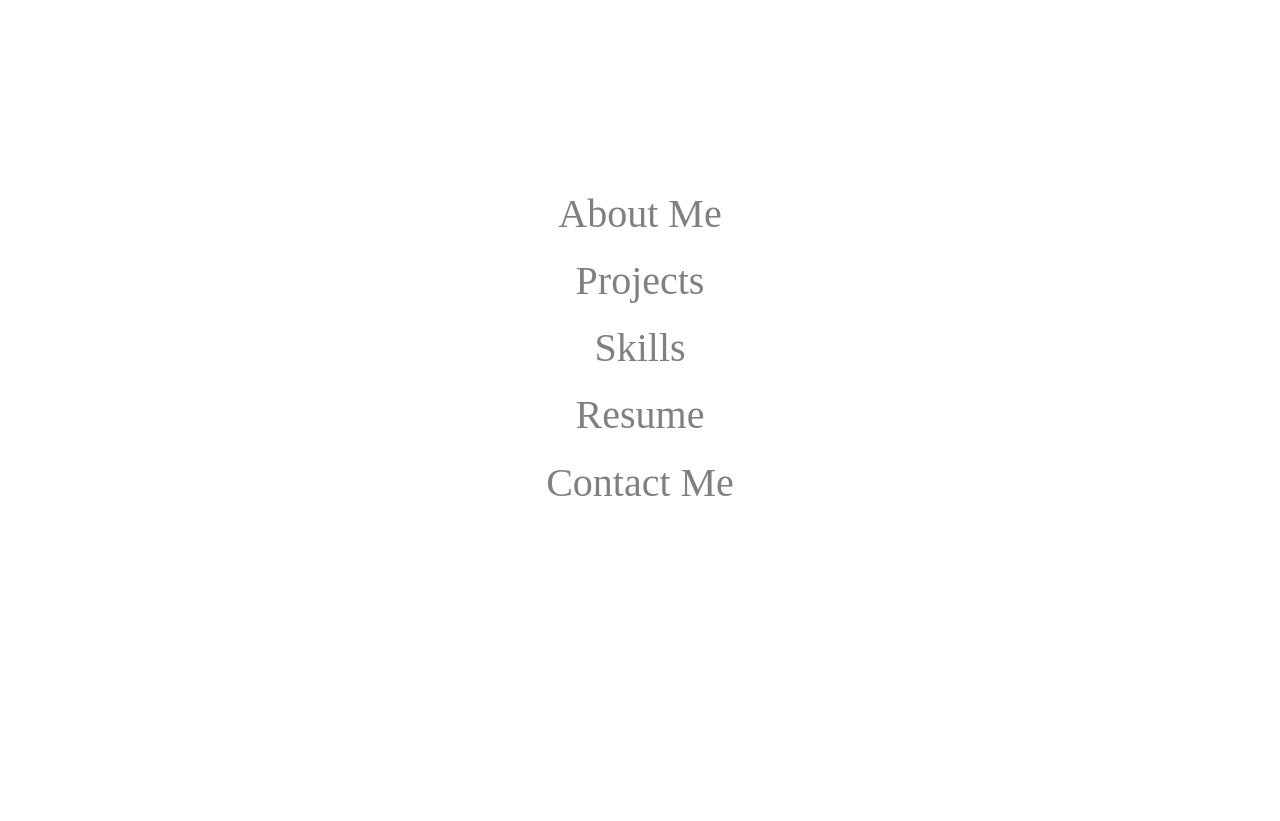
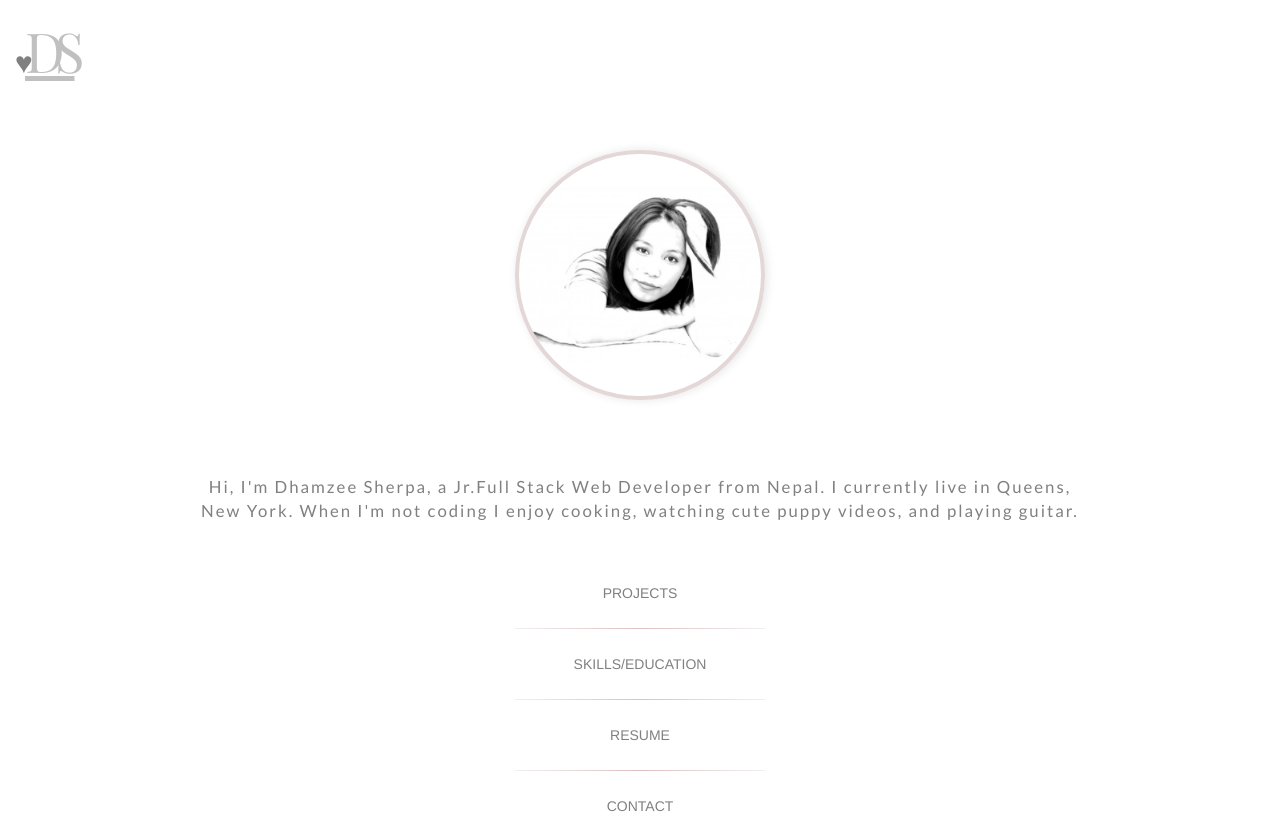
Before and after one commit to ziehdoma/ziehdoma, a PHP site: page /index.html in a window 1280 px wide. Before the commit the page ends 496 px from the top, so only its background shows below. Run offline with PHP 8.4, Linux system fonts and the light colour scheme; some libraries are stand-ins or nearby versions.

Commit message:
added main design and styling

```diff
--- a/index.html
+++ b/index.html
@@ -4,11 +4,15 @@
 		<meta charset="utf-8">
 		<meta name="viewport" content="width=device-width, initial-scale=1.0">
 	  <title>Dhamzee Sherpa => Web Developer</title>
-		<link rel="stylesheet" type="text/css" href="main.css">
+	  <!-- google fonts -->
+		<link href='https://fonts.googleapis.com/css?family=Playfair+Display&subset=latin,cyrillic,latin-ext' rel='stylesheet' type='text/css'>
+	  <link href='https://fonts.googleapis.com/css?family=Lato:400,700,900,400italic' rel='stylesheet' type='text/css'>
 		<!-- Latest compiled and minified CSS -->
 		<link rel="stylesheet" href="https://maxcdn.bootstrapcdn.com/bootstrap/3.3.5/css/bootstrap.min.css">
 		<!-- Optional theme -->
 		<link rel="stylesheet" href="https://maxcdn.bootstrapcdn.com/bootstrap/3.3.5/css/bootstrap-theme.min.css">
+		<!-- Native stylesheet -->
+		<link rel="stylesheet" type="text/css" href="main.css">
 		<!-- Latest compiled and minified JavaScript -->
 		<script src="https://maxcdn.bootstrapcdn.com/bootstrap/3.3.5/js/bootstrap.min.js"></script>
 	  <script src="https://ajax.googleapis.com/ajax/libs/jquery/1.11.3/jquery.min.js"></script>
@@ -18,14 +22,18 @@
     <![endif]-->
 	</head>
 
-	<body>
+	<body class="hidden">
 
 	 	<div class="container">
-			<div id="aboutme">About Me</div>
-			<div id="text">
-				<p>Hi, I'm Dhamzee Sherpa, a Jr.Full Stack Web Developer from Nepal. I currently live in Queens, New York.  When I'm not coding I enjoy cooking, watching funny dog videos on youtube, and playing the guitar.
+	 		<div id="logo">
+	 			<h1>DS</h1>
+	 			<h2>&hearts;</h2>
+	 		</div>
+	 		<div id="hero"></div>
+			<div id="welcome">
+				<p>Hi, I'm Dhamzee Sherpa, a Jr.Full Stack Web Developer from Nepal. I currently live in Queens, New York.  When I'm not coding I enjoy cooking, watching cute puppy videos, and playing guitar.
 				</p>
-			</div><!-- /#text -->
+			</div>
 
 			<div id="project">Projects</div>
 				<div id="myproject">
@@ -36,40 +44,48 @@
 				</div>
 			</div><!-- /#project -->
 
-			<div id="skills">Skills</div>
+			<hr>
+
+			<div id="skills">Skills/Education</div>
+
 			<div id="myskills">
 		    <div class="row">
 					<div class="col-sm-offset-4 col-sm-4">
+						<div id="education">
+							<h4>New York Code + Design Academy Web Development Intensive graduate, July 2014.
+							</h4>
+							<br>
+						</div>
 						<div class="progress">
-							<div class="progress-bar" role="progressbar" aria-valuenow="60" aria-valuemin="0" aria-valuemax="100" style="width: 90%;" data-toggle="tooltip" data-placement="top" title="HTML / HTML5">
+							<div class="progress-bar" role="progressbar" aria-valuenow="60" aria-valuemin="0" aria-valuemax="100" style="width: 90%;" data-toggle="tooltip" data-placement="top" title="HTML+CSS">
 								<span class="sr-only">90% Complete</span>
-								<span class="progress-type">HTML / HTML5</span>
+								<span class="progress-type">HTML5+CSS</span>
+							</div>
+						</div><!-- /.progress -->
+
+						<!-- <div class="progress"> -->
+							<!-- <div class="progress-bar" role="progressbar" aria-valuenow="1" aria-valuemin="0" aria-valuemax="100" style="width: 90%;" data-toggle="tooltip" data-placement="top" title="CSS / CSS3">
+								<span class="sr-only">90% Complete</span>
+								<span class="progress-type">CSS3</span>
+							</div> -->
+				    <!-- </div>/.progress -->
+
+						<div class="progress">
+							<div class="progress-bar" role="progressbar" aria-valuenow="1" aria-valuemin="0" aria-valuemax="100" style="width: 60%;" data-toggle="tooltip" data-placement="top" title="Javascript+jQuery">
+								<span class="sr-only">60% Complete</span>
+								<span class="progress-type">Javascript+JQuery</span>
 							</div>
 						</div><!-- /.progress -->
 
 						<div class="progress">
-							<div class="progress-bar" role="progressbar" aria-valuenow="1" aria-valuemin="0" aria-valuemax="100" style="width: 90%;" data-toggle="tooltip" data-placement="top" title="CSS / CSS3">
-								<span class="sr-only">90% Complete</span>
-								<span class="progress-type">CSS / CSS3</span>
-							</div>
-				    </div><!-- /.progress -->
-
-						<div class="progress">
-							<div class="progress-bar" role="progressbar" aria-valuenow="1" aria-valuemin="0" aria-valuemax="100" style="width: 60%;" data-toggle="tooltip" data-placement="top" title="Russian">
-								<span class="sr-only">60% Complete</span>
-								<span class="progress-type">Javascript/ JQuery</span>
+							<div class="progress-bar" role="progressbar" aria-valuenow="1" aria-valuemin="0" aria-valuemax="100" style="width: 65%;" data-toggle="tooltip" data-placement="top" title="Ruby+Rails">
+								<span class="sr-only">65% Complete</span>
+								<span class="progress-type">Ruby+Rails</span>
 							</div>
 						</div><!-- /.progress -->
 
-						<div class="progress">
-							<div class="progress-bar" role="progressbar" aria-valuenow="1" aria-valuemin="0" aria-valuemax="100" style="width: 65%;" data-toggle="tooltip" data-placement="top" title="Russian">
-								<span class="sr-only">65% Complete</span>
-								<span class="progress-type">Ruby on Rails</span>
-							</div>
-						</div><!-- /.progress -->
-
-						<div class="progress-meter">
-							<div class="meter meter-left" style="width: 25%;">
+						<!-- <div class="progress-meter"> -->
+							<!-- <div class="meter meter-left" style="width: 25%;">
 								<span class="meter-text">Meh</span>
 							</div>
 							<div class="meter meter-left" style="width: 25%;">
@@ -80,12 +96,14 @@
 			    			</div>
 							<div class="meter meter-right" style="width: 30%;">
 								<span class="meter-text">WOW</span>
-							</div>
-						</div><!-- /.progress-meter -->
+							</div> -->
+						<!-- </div>/.progress-meter -->
 
 					</div><!-- /.col-sm-offset-4 col-sm-4 -->
 				</div><!-- /.row -->
 			</div><!-- /#my-skills -->
+
+	 		<hr>
 
 			<div id="resume">Resume</div>
 				<div id="myresume">
@@ -93,14 +111,21 @@
 				</div>
 			</div><!-- /#resume -->
 
-			<div id="contact"> Contact Me</div>
+			<hr>
+
+			<div id="contact">Contact</div>
 			<div id="mycontact">
-				<div><img src="img/me.jpg" widht="200" height="200"></div>
-
-				<a href="https://www.facebook.com/zieh.doma"><img src="img/fb.png"></a>
-				<a href="https://instagram.com/ziehdoma/"><img src="img/insta.png"></a>
-				<a href="https://www.linkedin.com/pub/dhamzee-sherpa/80/8b0/29b"><img src="img/link.png"></a>
-				<a href="https://mobile.twitter.com/account"><img src="img/tw.png"></a></br>
+				<ul class="contact-links">
+					<li><a href="https://www.facebook.com/zieh.doma"><img src="img/fb.png"></a>
+					</li>
+					<li><a href="https://instagram.com/ziehdoma/"><img src="img/insta.png"></a>
+					</li>
+					<li><a href="https://www.linkedin.com/pub/dhamzee-sherpa/80/8b0/29b"><img src="img/link.png"></a>
+					</li>
+					<li><a href="https://mobile.twitter.com/account"><img src="img/tw.png"></a>
+					</li>
+				</ul>
+				</br>
 				<img id="email" src="img/email.png">: dhamtsik@gmail.com
 			</div><!-- /#mycontact -->
 		 	</div><!-- /#contact -->
--- a/js/script.js
+++ b/js/script.js
@@ -1,7 +1,5 @@
 $(document).ready(function(){
-  $("#aboutme").click(function(){
-    $("#text").slideToggle("slow");
-  });
+  $('body.hidden').fadeIn(1500).removeClass('hidden');
   $("#resume").click(function(){
     $("#myresume").slideToggle("slow");
   });
--- a/main.css
+++ b/main.css
@@ -1,22 +1,72 @@
-.container {
-  margin-top: 180px;
+/* Hide body on page load */
+.hidden {
+  display: none;
+}
+
+h2, h3, h4, h5, p, a {
+  color: grey;
+  font-family: 'Lato', sans-serif;
 }
 
 p {
-  font-size: 20px;
-  color: grey;
+  font-weight: 400;
+  letter-spacing: 2px;
 }
 
-#aboutme, #resume, #project, #contact,#skills{
-  font-size: 40px;
-  color: grey;
-  font-family: serif;
+#logo h1 {
+  font-family: "Playfair display", serif;
+  font-weight: 400;
+  font-size: 55px;
+  color: #C0C0C0;
+  decoration: underline;
+  transform: lowercase;
+  text-decoration: underline;
+  letter-spacing: -10px;
+  position: absolute;
+  top: 0;
+  left: 25px;
 }
 
-#text, #aboutme, #myresume, #resume, #myproject, #project, #contact,#mycontact, #skills, #myskills{
+#logo h2 {
+  position: absolute;
+  top: 25px;
+  left: 15px;
+  font-size: 30px;
+}
+
+#hero {
+  background: url('img/me.jpg') no-repeat;
+  background-size: contain;
+  overflow: hidden;
+  border: 4px solid #E3D7D7;
+  border-radius: 50%;
+  box-shadow: 2px 0px 10px rgba(0,0,0, .1);
+  height: 250px;
+  width: 250px;
+  margin-top: 150px;
+  margin-left: auto;
+  margin-right: auto;
+}
+
+#welcome {
+  max-width: 900px;
+  margin-top: 75px;
+  margin-bottom: 55px;
+  margin-left: auto;
+  margin-right: auto;
+}
+
+#welcome p {
+  font-size: 1.2em;
+  text-align: center;
+}
+
+#text, #myresume, #resume, #myproject, #project, #contact, #mycontact, #skills, #myskills{
   padding: 5px;
   text-align: center;
-  background-color: rbga(255,114,123,.5);
+  color: grey;
+  font-weight: 400;
+  text-transform: uppercase;
 }
 
 #text, #myresume, #myproject, #mycontact, #myskills {
@@ -41,6 +91,10 @@ body.modal-open #wrap{
   display:block;
 }
 
+
+
+
+/* ===== Progress Bar ===== */
 .progress-bar {
   text-align: left;
   white-space: nowrap;
@@ -48,6 +102,7 @@ body.modal-open #wrap{
   overflow: hidden;
   text-overflow: ellipsis;
   cursor: pointer;
+  background-image: linear-gradient(to bottom,#F92E62 0,#DCDDDD 100%);
 }
 
 .progress-bar > .progress-type {
@@ -95,3 +150,17 @@ body.modal-open #wrap{
 .progress-meter > .meter.meter-right > .meter-text {
   text-align: right;
 }
+
+
+
+
+/* ===== line break styling ===== */
+hr {
+  width: 250px;
+  border: 0;
+  height: 1px;
+  background-image: -webkit-linear-gradient(left, #f0f0f0, #DFC0C0, #f0f0f0);
+  background-image: -moz-linear-gradient(left, #f0f0f0, #DFC0C0, #f0f0f0);
+  background-image: -ms-linear-gradient(left, #f0f0f0, #DFC0C0, #f0f0f0);
+  background-image: -o-linear-gradient(left, #f0f0f0, #DFC0C0, #f0f0f0);
+}
```
Also changed, not shown: img/me.jpg.
